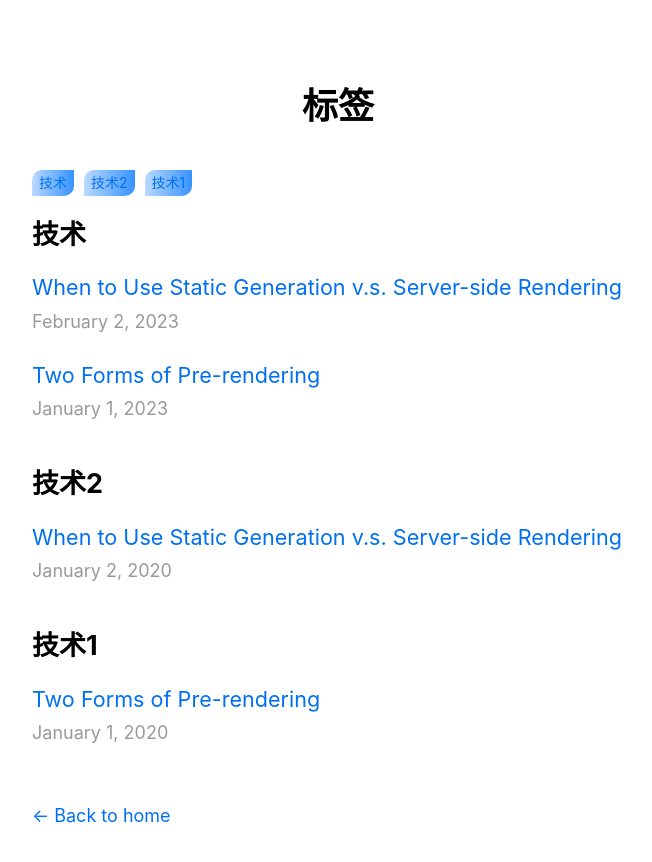
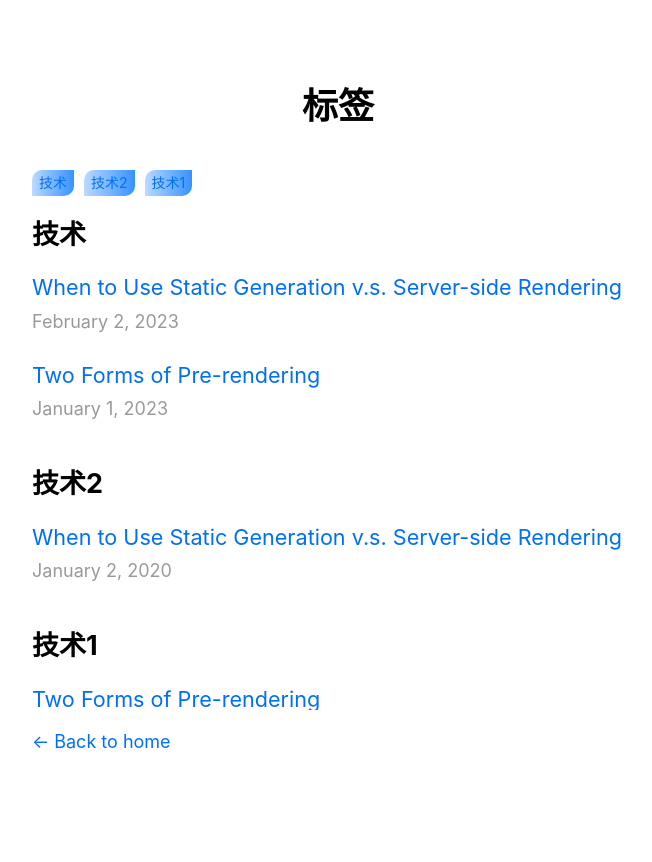
Before and after one commit to ITgy/nextjs-blog, a Next.js app: page /tag in a window 1280 px wide. Shown: the top 862 px of the page, without its empty margins (302-954 px from the left). After the commit the page ends 800 px from the top, so only its background shows below. Built offline with nearby package versions, Linux system fonts and the light colour scheme.

Commit message:
代码更新

```diff
--- a/components/layout.js
+++ b/components/layout.js
@@ -2,13 +2,28 @@ import Head from 'next/head';
 import styles from './layout.module.css';
 import Link from 'next/link';
 import Avatar from './avatar/index';
+import {useRef, useState} from 'react';
 
 const name = 'Fire';
 export const siteTitle = 'What can you find in this place';
 
 export default function Layout({ children, home }) {
+    const mainObj = useRef(null);
+    const [showToTop, setShowToTop] = useState(false);
+
+    function handleToTop(){
+        mainObj.current.scrollTo(0, 0)
+    }
+    function handleScroll(event){
+        if(event.target.scrollTop > 100){
+            setShowToTop(true)
+        } else {
+            setShowToTop(false)
+        }
+    }
+
     return (
-        <div className={styles.container}>
+        <div className={`${styles.container}`}>
             <Head>
                 <link rel="icon" href="/favicon.ico"></link>
                 <meta name="description" content="Learn how to build a personal website using Next.js"></meta>
@@ -29,12 +44,13 @@ export default function Layout({ children, home }) {
                     </>
                 )}
             </header>
-            <main>{children}</main>
+            <main ref={mainObj} onScroll={handleScroll} className={styles.main}>{children}</main>
             {!home && (
                 <div className={styles.backToHome}>
                     <Link href="/">
                         <a>← Back to home</a>
                     </Link>
+                    {showToTop && <a className={styles.GoToTop} onClick={handleToTop}>↑ Go to top</a>}
                 </div>
             )}
         </div>
--- a/components/layout.module.css
+++ b/components/layout.module.css
@@ -1,13 +1,20 @@
 .container {
   max-width: 36rem;
+  height: 100vh;
   padding: 0 1rem;
-  margin: 3rem auto 6rem;
+  margin: 0 auto;
 }
 
 .header {
   display: flex;
   flex-direction: column;
   align-items: center;
+}
+
+.main {
+  height: calc(100vh - 5rem);
+  padding-top: 3rem;
+  overflow-y: scroll;
 }
 
 .headerImage {
@@ -21,5 +28,11 @@
 }
 
 .backToHome {
-  margin: 3rem 0 0;
+  margin: 1rem 0 0;
+  display: flex;
+  justify-content: space-between;
 }
+
+.GoToTop {
+  cursor: pointer;
+}
--- /dev/null
+++ b/pages/aboutMe.js
@@ -0,0 +1,5 @@
+
+
+export default function AboutMe(){
+    return 123
+}
--- a/pages/index.js
+++ b/pages/index.js
@@ -31,7 +31,7 @@ export default function Home({allPostsData}) {
     id: 3,
     label: "关于",
     num: 0,
-    url: '/'
+    url: '/aboutMe'
   }];
   return (
     <Layout home>
--- a/posts/ssg-ssr.md
+++ b/posts/ssg-ssr.md
@@ -18,3 +18,18 @@ You should ask yourself: "Can I pre-render this page **ahead** of a user's reque
 On the other hand, Static Generation is **not** a good idea if you cannot pre-render a page ahead of a user's request. Maybe your page shows frequently updated data, and the page content changes on every request.
 
 In that case, you can use **Server-Side Rendering**. It will be slower, but the pre-rendered page will always be up-to-date. Or you can skip pre-rendering and use client-side JavaScript to populate data.
+
+We recommend using **Static Generation** (with and without data) whenever possible because your page can be built once and served by CDN, which makes it much faster than having a server render the page on every request.
+
+You can use Static Generation for many types of pages, including:
+
+- Marketing pages
+- Blog posts
+- E-commerce product listings
+- Help and documentation
+
+You should ask yourself: "Can I pre-render this page **ahead** of a user's request?" If the answer is yes, then you should choose Static Generation.
+
+On the other hand, Static Generation is **not** a good idea if you cannot pre-render a page ahead of a user's request. Maybe your page shows frequently updated data, and the page content changes on every request.
+
+In that case, you can use **Server-Side Rendering**. It will be slower, but the pre-rendered page will always be up-to-date. Or you can skip pre-rendering and use client-side JavaScript to populate data.
--- a/styles/utils.module.css
+++ b/styles/utils.module.css
@@ -54,3 +54,7 @@
 .textCenter {
   text-align: center;
 }
+
+.scroll{
+  overflow: auto;
+}
```
